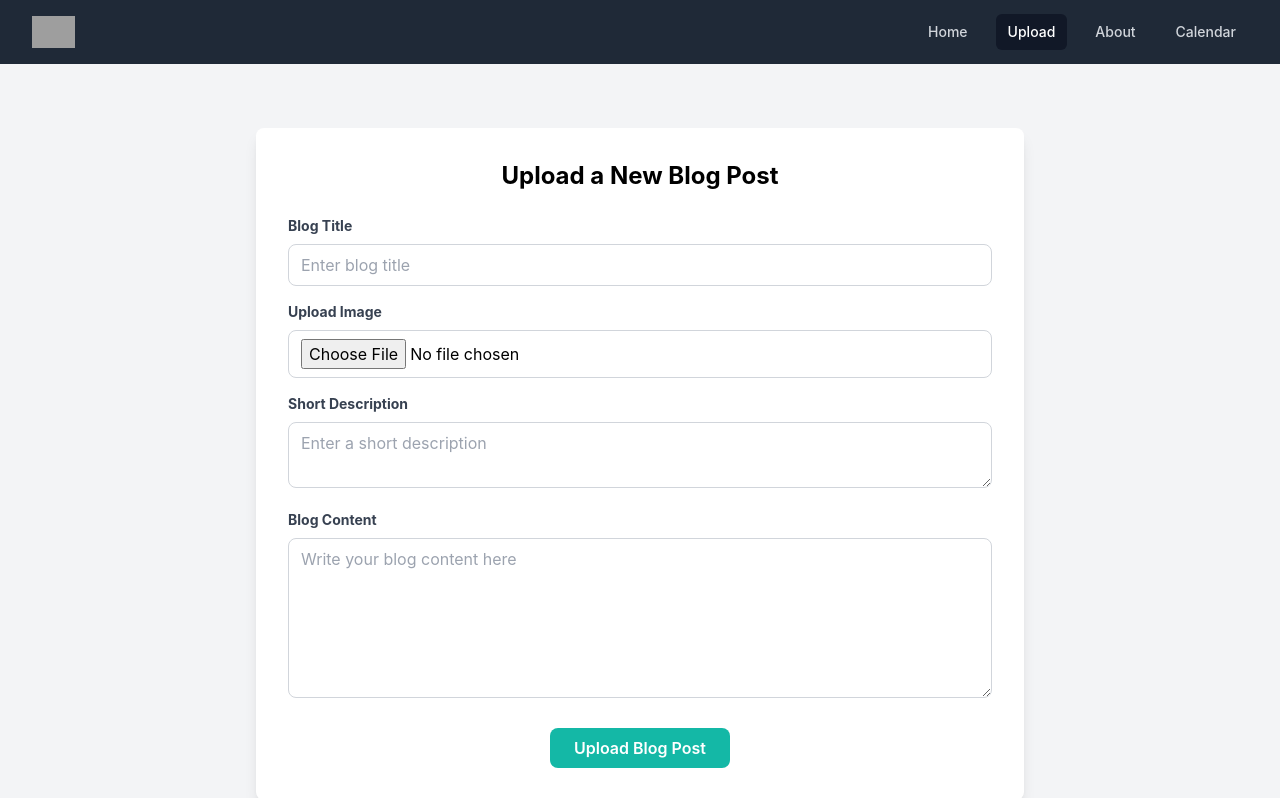
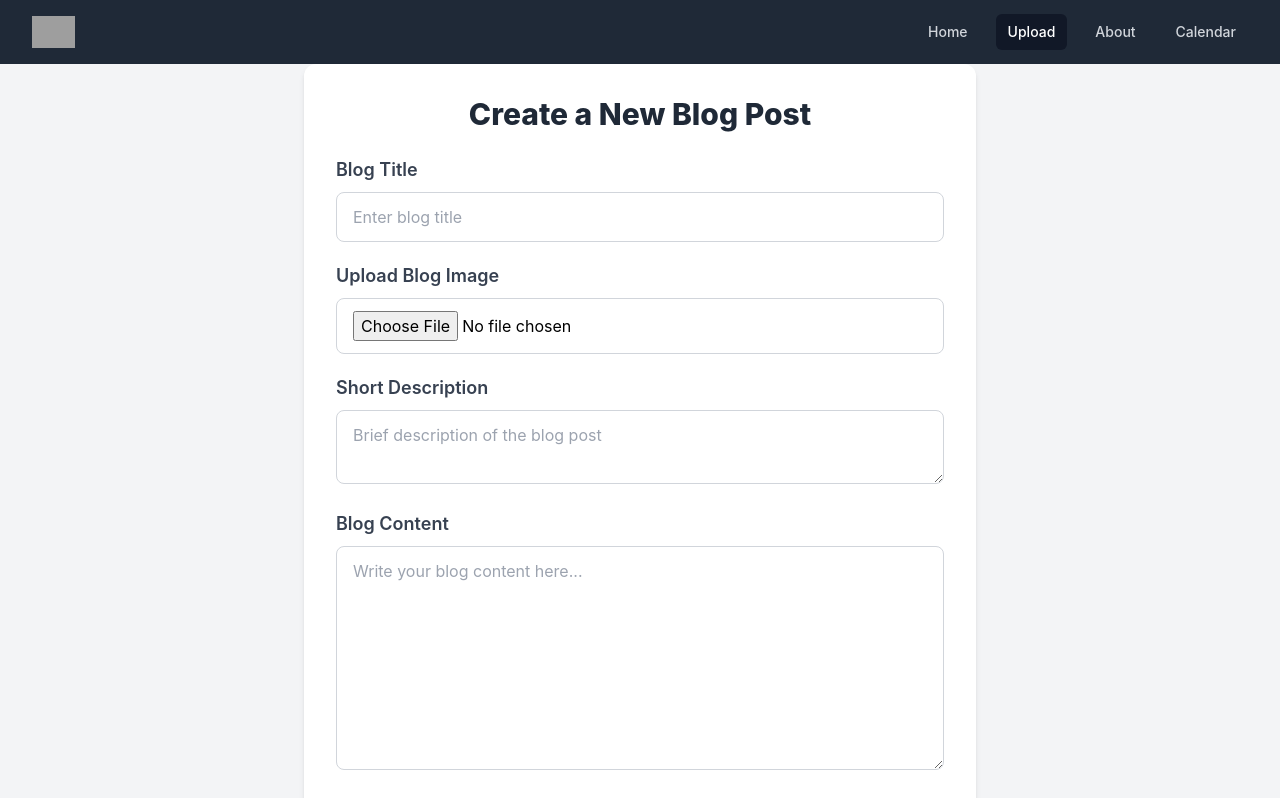
Before and after one commit to kumarvijay07/Sweep_300, a React (Create React App) app in the folder client/: page /upload in a window 1280 px wide. Shown: the top 798 px of the page. Built offline with nearby package versions, Linux system fonts and the light colour scheme; grey boxes are pictures that could not be loaded.

Commit message:
updated the upload page

```diff
--- a/client/src/Components/Upload/Upload.jsx
+++ b/client/src/Components/Upload/Upload.jsx
@@ -12,7 +12,7 @@
 
   const handleSubmit = (e) => {
     e.preventDefault();
-    // You can handle the form submission logic here, like sending data to the server
+    // Form submission logic (e.g., sending data to the server)
     console.log({
       title,
       description,
@@ -22,13 +22,14 @@
   };
 
   return (
-    <div className="min-h-screen bg-gray-100 flex flex-col items-center justify-center">
-      <div className="w-full max-w-3xl p-8 bg-white shadow-lg rounded-lg">
-        <h2 className="text-2xl font-bold mb-6 text-center">Upload a New Blog Post</h2>
+    <div className="min-h-screen bg-gray-100 flex flex-col items-center justify-center px-4">
+      <div className="w-full max-w-2xl bg-white shadow-md rounded-xl p-8">
+        <h2 className="text-3xl font-extrabold text-center mb-6 text-gray-800">Create a New Blog Post</h2>
+
         <form onSubmit={handleSubmit}>
-          {/* Title Input */}
-          <div className="mb-4">
-            <label className="block text-gray-700 text-sm font-bold mb-2" htmlFor="title">
+          {/* Blog Title */}
+          <div className="mb-5">
+            <label htmlFor="title" className="block text-lg font-semibold text-gray-700 mb-2">
               Blog Title
             </label>
             <input
@@ -36,23 +37,23 @@
               id="title"
               value={title}
               onChange={(e) => setTitle(e.target.value)}
-              className="w-full px-3 py-2 border border-gray-300 rounded-lg focus:outline-none focus:ring-2 focus:ring-teal-500"
+              className="w-full px-4 py-3 border border-gray-300 rounded-lg focus:outline-none focus:ring-2 focus:ring-teal-500"
               placeholder="Enter blog title"
               required
             />
           </div>
 
           {/* Image Upload */}
-          <div className="mb-4">
-            <label className="block text-gray-700 text-sm font-bold mb-2" htmlFor="image">
-              Upload Image
+          <div className="mb-5">
+            <label htmlFor="image" className="block text-lg font-semibold text-gray-700 mb-2">
+              Upload Blog Image
             </label>
             <input
               type="file"
               id="image"
               accept="image/*"
               onChange={handleImageChange}
-              className="w-full px-3 py-2 border border-gray-300 rounded-lg focus:outline-none"
+              className="w-full px-4 py-3 border border-gray-300 rounded-lg focus:outline-none"
               required
             />
             {image && (
@@ -60,38 +61,38 @@
                 <img
                   src={URL.createObjectURL(image)}
                   alt="Preview"
-                  className="w-64 h-40 object-cover rounded-lg shadow-md"
+                  className="w-full h-52 object-cover rounded-lg shadow-md"
                 />
               </div>
             )}
           </div>
 
-          {/* Description */}
-          <div className="mb-4">
-            <label className="block text-gray-700 text-sm font-bold mb-2" htmlFor="description">
+          {/* Short Description */}
+          <div className="mb-5">
+            <label htmlFor="description" className="block text-lg font-semibold text-gray-700 mb-2">
               Short Description
             </label>
             <textarea
               id="description"
               value={description}
               onChange={(e) => setDescription(e.target.value)}
-              className="w-full px-3 py-2 border border-gray-300 rounded-lg focus:outline-none focus:ring-2 focus:ring-teal-500"
-              placeholder="Enter a short description"
+              className="w-full px-4 py-3 border border-gray-300 rounded-lg focus:outline-none focus:ring-2 focus:ring-teal-500"
+              placeholder="Brief description of the blog post"
               required
             />
           </div>
 
-          {/* Content */}
+          {/* Blog Content */}
           <div className="mb-6">
-            <label className="block text-gray-700 text-sm font-bold mb-2" htmlFor="content">
+            <label htmlFor="content" className="block text-lg font-semibold text-gray-700 mb-2">
               Blog Content
             </label>
             <textarea
               id="content"
               value={content}
               onChange={(e) => setContent(e.target.value)}
-              className="w-full px-3 py-2 border border-gray-300 rounded-lg focus:outline-none focus:ring-2 focus:ring-teal-500 h-40"
-              placeholder="Write your blog content here"
+              className="w-full px-4 py-3 border border-gray-300 rounded-lg focus:outline-none focus:ring-2 focus:ring-teal-500 h-56"
+              placeholder="Write your blog content here..."
               required
             />
           </div>
@@ -100,7 +101,7 @@
           <div className="text-center">
             <button
               type="submit"
-              className="bg-teal-500 text-white px-6 py-2 rounded-lg font-semibold hover:bg-teal-700 transition duration-300"
+              className="bg-teal-600 text-white py-3 px-8 rounded-lg text-lg font-semibold hover:bg-teal-700 transition duration-300"
             >
               Upload Blog Post
             </button>
```
Also changed, not shown: client/src/Components/Home/Home.jsx (line endings or trailing spaces).
